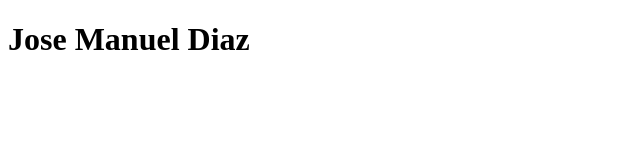
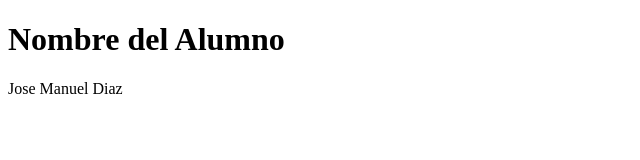
Before and after one commit to josma18/sistema-de-registro-alua, a plain HTML site: page nombreUsuario.html in a window 1280 px wide. Shown: the whole page, without its empty margins (0-640 px from the left). Drawn offline with Linux system fonts and the light colour scheme.

Commit message:
Actualizar nombreUsuario

```diff
--- a/nombreUsuario.html
+++ b/nombreUsuario.html
@@ -3,9 +3,10 @@
 <head>
     <meta charset="UTF-8">
     <meta name="viewport" content="width=device-width, initial-scale=1.0">
-    <title>Nombre de Usuario</title>
+    <title>Nombre </title>
 </head>
 <body>
-    <h1>Jose Manuel Diaz</h1>
+    <h1>Nombre del Alumno</h1>
+    <p>Jose Manuel Diaz</p>
 </body>
 </html>
```
